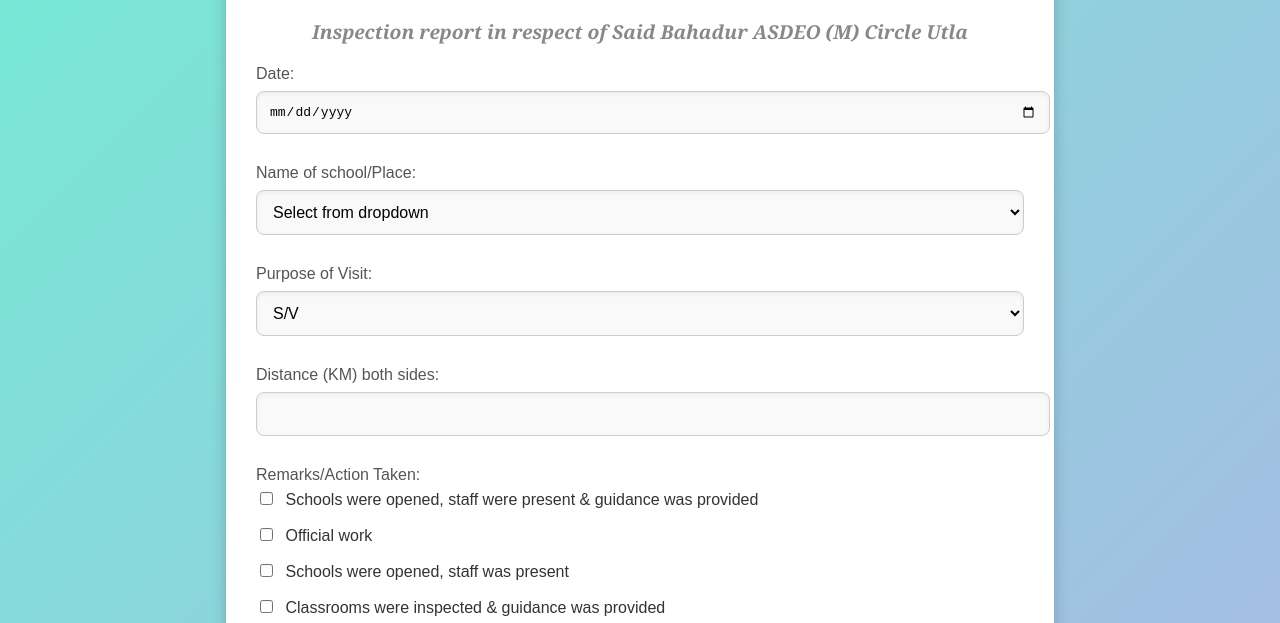
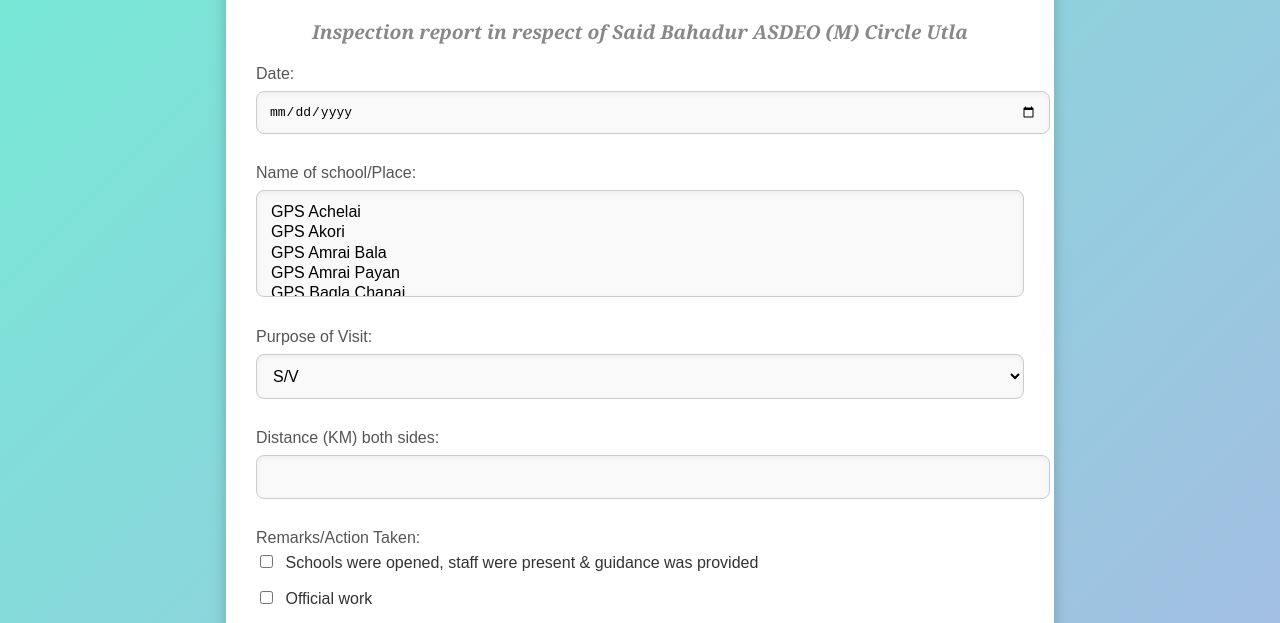
Before and after one commit to sharry-dev/my-website, a plain HTML site: page index.html in a window 1280 px wide. Shown: the part 170-793 px from the top of the page. Drawn offline with Linux system fonts and the light colour scheme.

Commit message:
Update index.html

```diff
--- a/index.html
+++ b/index.html
@@ -18,10 +18,9 @@
             <label for="date">Date:</label>
             <input type="date" id="date" name="date" required>
 
-            <!-- Dropdown Field for School Name -->
+            <!-- Dropdown Field for School Name (with Multiple Selection) -->
             <label for="school">Name of school/Place:</label>
-            <select id="school" name="school" required>
-                <option value="" disabled selected>Select from dropdown</option>
+            <select id="school" name="school[]" multiple required>
                 <option value="GPS Achelai">GPS Achelai</option>
                 <option value="GPS Akori">GPS Akori</option>
                 <option value="GPS Amrai Bala">GPS Amrai Bala</option>
```
